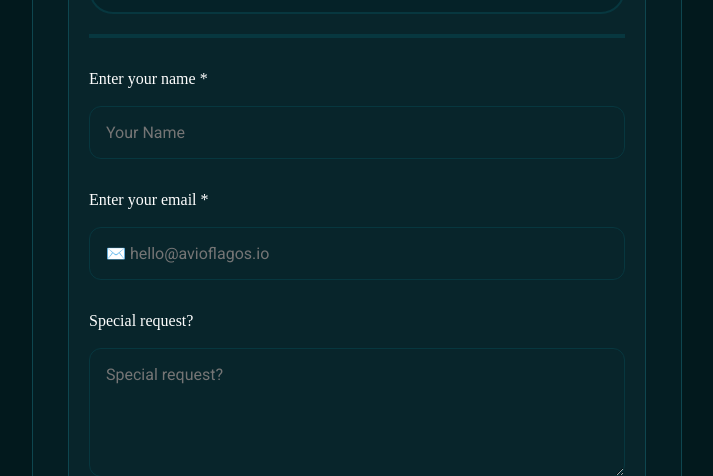
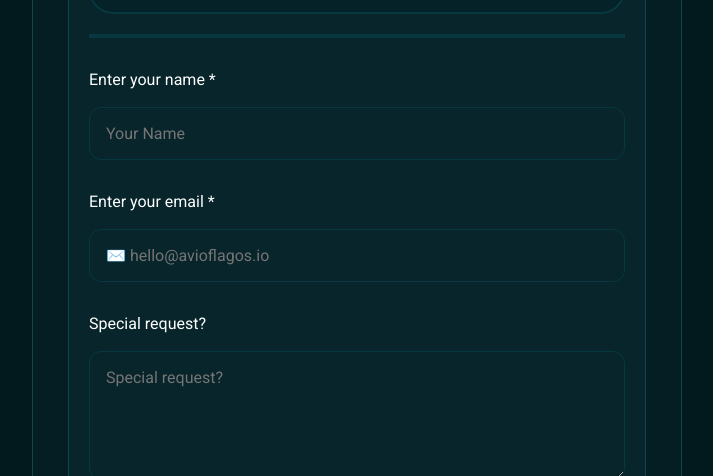
Before and after one commit to allcodez/HNG-Ticket-Generator, a React (Vite) app: page /ticket in a window 1280 px wide. Both pictures are taken after a click on the button "Next". Shown: the part 324-800 px from the top of the page, without its empty margins (283-996 px from the left). Built offline with nearby package versions, Linux system fonts and the light colour scheme; a web font is replaced by a local one.

Commit message:
fix font

```diff
--- a/src/components/attendeeDetails/attendeeDetails.css
+++ b/src/components/attendeeDetails/attendeeDetails.css
@@ -122,6 +122,10 @@ textarea {
     margin-top: 2rem;
 }
 
+.attendee-details {
+    font-family: var(--p-font2);
+}
+
 .form-btn {
     width: 100%;
     display: flex;
```
